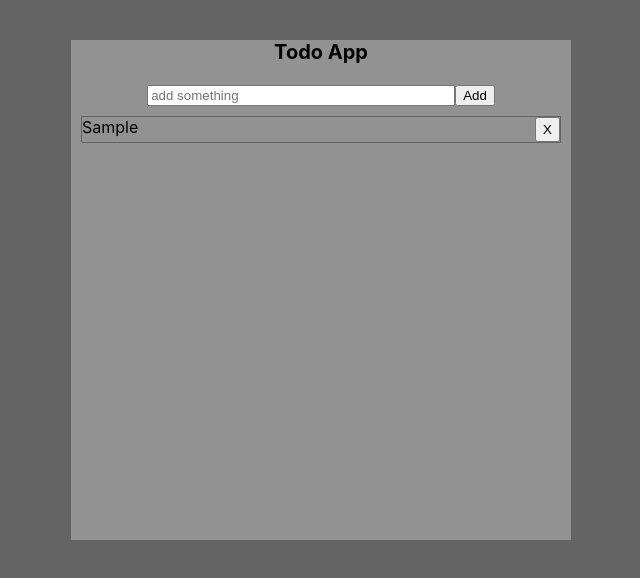
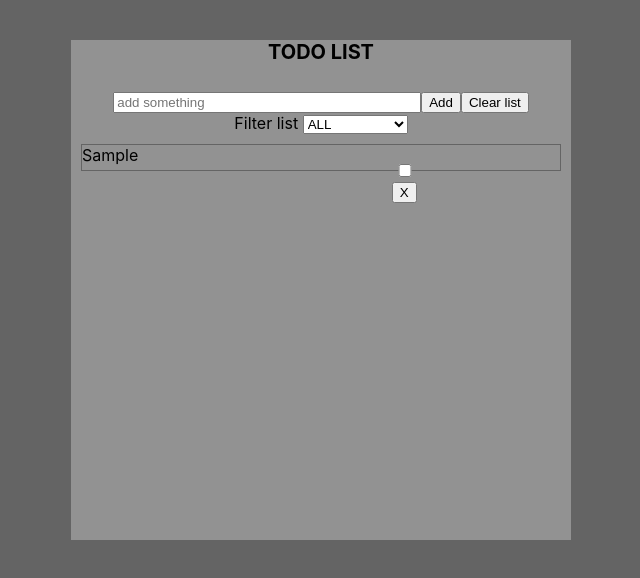
Before and after one commit to fiufiu0/todo-app-react, a React (Create React App) app: page / in a window 1280 px wide. Both pictures are taken after typing "Sample" into the empty fields and a click on the button "Add". Shown: the top 578 px of the page, without its empty margins (319-959 px from the left). Built offline with nearby package versions, Linux system fonts and the light colour scheme.

Commit message:
Prawie finalna wersja

```diff
--- a/public/index.html
+++ b/public/index.html
@@ -1,14 +1,12 @@
 <!DOCTYPE html>
 <html lang="en">
+
 <head>
   <meta charset="utf-8" />
   <link rel="icon" href="%PUBLIC_URL%/favicon.ico" />
   <meta name="viewport" content="width=device-width, initial-scale=1" />
   <meta name="theme-color" content="#000000" />
-    <meta
-      name="description"
-      content="Web site created using create-react-app"
-    />
+  <meta name="description" content="Web site created using create-react-app" />
   <link rel="apple-touch-icon" href="%PUBLIC_URL%/logo192.png" />
   <!--
       manifest.json provides metadata used when your web app is installed on a
@@ -24,8 +22,9 @@
       work correctly both with client-side routing and a non-root public URL.
       Learn how to configure a non-root public URL by running `npm run build`.
     -->
-    <title>React App</title>
+  <title>TODO APP</title>
 </head>
+
 <body>
   <noscript>You need to enable JavaScript to run this app.</noscript>
   <div id="root"></div>
@@ -40,4 +39,5 @@
       To create a production bundle, use `npm run build` or `yarn build`.
     -->
 </body>
+
 </html>
--- a/src/App.css
+++ b/src/App.css
@@ -17,14 +17,30 @@ body {
   width: 300px;
 }
 
+.itemContainer p {
+  margin: 0px;
+}
+
 .itemContainer {
   display: flex;
+  flex-direction: row;
   justify-content: space-between;
   margin: 10px;
   height: 25px;
   border: 1px solid #646464;
 }
-
-.itemContainer p {
-  margin: 0;
+ul
+{
+    list-style: none;
 }
+.checkandbutton
+{
+  float: right;
+}
+.checkandbutton li
+{
+  display: inline;
+  margin-left: 70px;
+  padding: 2px;
+  position: relative;
+}
--- a/src/App.js
+++ b/src/App.js
@@ -1,61 +1,139 @@
 import * as React from 'react';
 import './App.css'
 
-/*
-TODO APP
-1. input todosow
-2. lista todo
-3. usuwanie todo
-*/
+function ListInside({ deleteItem, toggleCompleted, itemObject, index }) {
 
-function List(props) {
+  return (
+    <React.Fragment>
+      <div key={itemObject + index} className="itemContainer">
+        <p>{itemObject.item}</p>
+        <div className="checkandbutton">
+          <ul>
+            <li>
+              <input type="checkbox" onChange={() => toggleCompleted(itemObject.index)} checked={itemObject.completed} />
+            </li>
+            <li>
+              <button onClick={() => deleteItem(itemObject)}>X</button>
+            </li>
+          </ul>
+        </div>
+      </div>
+    </React.Fragment >
+  )
+}
 
-  const deleteItem = key => {
-    const newList = props.itemList.filter(itemObject => {
-      return itemObject.key !== key;
+
+function List({ itemList, updateItemList, filter }) {
+
+  const deleteItem = (index) => {
+    const newList = itemList.filter(itemObject => {
+      return itemObject !== index;
     });
-    props.updateItemList(newList);
+    updateItemList(newList);
   };
+
+  const toggleCompleted = (index) => {
+    const updatedTodos = [...itemList].map((todo) => {
+      if (todo.index === index) {
+        todo.completed = !todo.completed
+      }
+      return todo;
+    });
+    updateItemList(updatedTodos)
+  }
 
   return (
     <div>
-      {props.itemList.map((itemObject) => {
+      {itemList.filter((itemObject) => {
+        return (filter === 'all' || (itemObject.completed && filter) === 'completed' || (!itemObject.completed && filter) === 'other');
+      }).map((itemObject, index) => {
         return (
-          <div className="itemContainer">
-            <p>{itemObject.item}</p>
-            <button onClick={() => deleteItem(itemObject.key)}>X</button>
-          </div>
+          // tutaj wstawic
+          <ListInside itemObject={itemObject} index={index} deleteItem={deleteItem} toggleCompleted={toggleCompleted} />
         )
       })}
     </div>
   )
 }
 
+
+// PANEL WYBORU
+function Filter({ filter, setFilter }) {
+  const onChangeHandler = e => {
+    setFilter(e.target.value);
+  }
+  return (
+    <React.Fragment>
+      <label for="filter">Filter list </label>
+      <select for="filter" onChange={e => onChangeHandler(e)} value={filter}>
+        <option value="all">ALL</option>
+        <option value="completed">COMPLETED</option>
+        <option value="other">OTHERS</option>
+      </select>
+    </React.Fragment>
+  )
+};
+
+
+// CAŁY FORMULARZ DODANIA + CZYSZCZENIA
+function Form(props) {
+  const [currentItem, setCurrentItem] = React.useState("");
+
+  const onChangeHandler = (e) => {
+    setCurrentItem(e.target.value);
+  }
+
+  const onChangeClick = () => {
+    props.addTodo(currentItem);
+    setCurrentItem("");
+  }
+
+  const onChangeClear = () => {
+    props.clearTodo([]);
+  }
+
+  return (
+    <React.Fragment>
+      <div>
+        <input placeholder="add something" value={currentItem} onChange={onChangeHandler} />
+        <button onClick={onChangeClick}>Add</button>
+        <button onClick={onChangeClear}>Clear list</button>
+      </div>
+    </React.Fragment>
+  )
+}
+
+
+// GŁÓWNA APLIKACJA z komponentów
 function App() {
-  const [currentItem, setCurrentItem] = React.useState();
   const [itemList, updateItemList] = React.useState([]);
+  const [filter, setFilter] = React.useState('all');
 
-  const onChangeHandler = e => {
-    setCurrentItem(e.target.value);
+  const getRandom = (length) => {
+    let randomChars = 'ABCDEFGHIJKLMNOPQRSTUVWXYZabcdefghijklmnopqrstuvwxyz0123456789';
+    let result = '';
+    for (var i = 0; i < length; i++) {
+      result += randomChars.charAt(Math.floor(Math.random() * randomChars.length));
+    }
+    return result;
+  }
+
+  const addItemToList = (currentItem) => {
+    updateItemList([...itemList, { item: currentItem, completed: false, index: getRandom(20) }]);
   };
 
-  const addItemToList = () => {
-    updateItemList([...itemList, { item: currentItem, key: Date.now() }]);
-    setCurrentItem("");
-  };
-
-
+  const clearTodo = () => {
+    updateItemList([]);
+  }
 
   return (
     <div className="App">
       <header className="App-header">
-        <p>Todo App</p>
+        <h4>TODO LIST</h4>
       </header>
-      <div >
-        <input placeholder="add something" value={currentItem} onChange={onChangeHandler} />
-        <button onClick={addItemToList}>Add</button>
-      </div>
-      <List itemList={itemList} updateItemList={updateItemList} />
+      <Form addTodo={addItemToList} clearTodo={clearTodo} />
+      <Filter filter={filter} setFilter={setFilter} />
+      <List itemList={itemList} updateItemList={updateItemList} filter={filter} />
     </div>
   );
 }
```
Also changed, not shown: src/App-com-cop.js (added, +103 -0 lines), src/App-copy.js (added, +71 -0 lines), 1 other file (tests, documents, lock files or other folders). Lines whose indentation alone changed are shown as unchanged.
